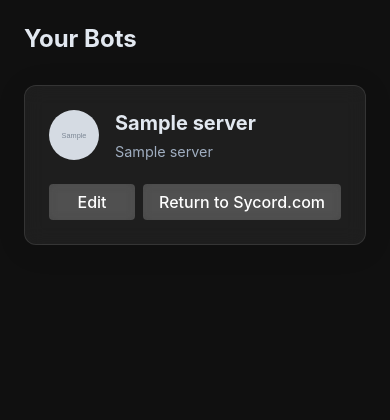
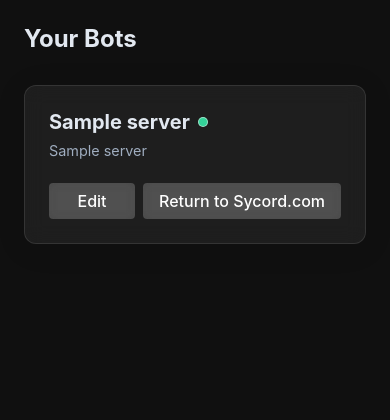
Before and after one commit to MDavidka/Developer, a Flask app: page /dashboard in a window 390 px wide. Shown: the part 122-542 px from the top of the page. Run offline with Flask 3, Linux system fonts and the light colour scheme; the visitor is signed in with stand-in values (Sample User, id 1); grey boxes marked "Sample" are stand-in pictures; a database or web service that is not in the repository returns one stand-in record (values such as "Sample title").

Commit message:
fix: Update dashboard UI and editor mobile UX
This commit implements several UI improvements based on user feedback:
- The bot icon on the dashboard has been changed to a small, circular dot.
- The file editor on mobile now has a "Back to Files" button for easier navigation.

```diff
--- a/static/css/style.css
+++ b/static/css/style.css
@@ -69,10 +69,18 @@ a {
     margin-bottom: 1rem;
 }
 
-.bot-avatar {
-    width: 50px;
-    height: 50px;
+.bot-name-container {
+    display: flex;
+    align-items: center;
+}
+
+.bot-icon-dot {
+    width: 10px;
+    height: 10px;
+    background-color: #34d399; /* Example color */
     border-radius: 50%;
+    margin-left: 0.5rem;
+    border: 1px solid rgba(255, 255, 255, 0.5);
 }
 
 .server-name {
--- a/templates/dashboard.html
+++ b/templates/dashboard.html
@@ -119,9 +119,11 @@
                 {% for server in servers %}
                     <div class="bot-card frosted-glass">
                         <div class="bot-card-header">
-                            <img src="{{ server.botProfilePictureUrl or url_for('static', filename='img/default_avatar.png') }}" alt="Bot Avatar" class="bot-avatar">
                             <div class="bot-info">
-                                <h3>{{ server.customBotName }}</h3>
+                                <h3 class="bot-name-container">
+                                    {{ server.customBotName }}
+                                    <span class="bot-icon-dot"></span>
+                                </h3>
                                 <p class="server-name">{{ server.server_name }}</p>
                             </div>
                         </div>
```
Also changed, not shown: templates/editor.html (+11 -6 lines).
